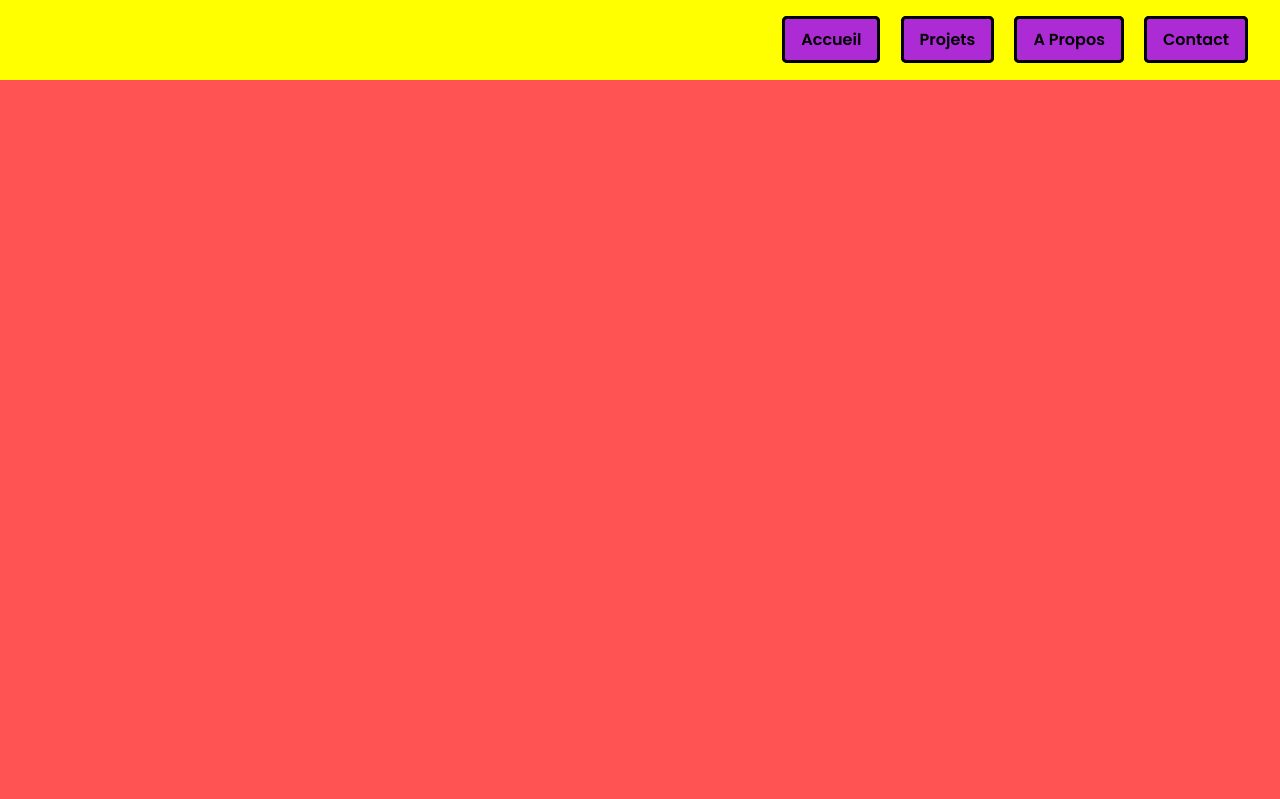
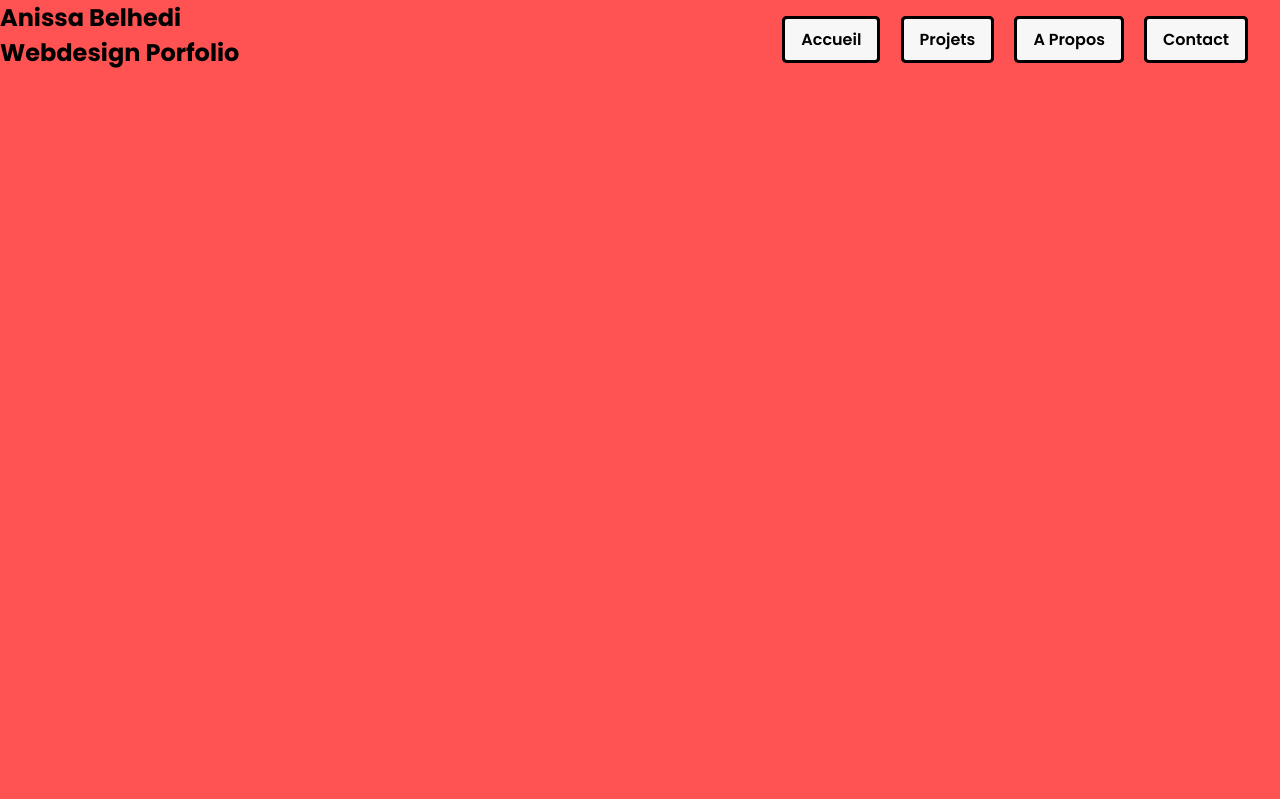
Before and after one commit to AnissaBel/anissawebdesign, a PHP site: page / in a window 1280 px wide. Shown: the top 799 px of the page. Run offline with PHP 8.4, Linux system fonts and the light colour scheme.

Commit message:
Nav link color test

```diff
--- a/css/style.css
+++ b/css/style.css
@@ -28,7 +28,6 @@ header {
     height:5rem;
     position: fixed;
     display:flex;
-    background-color: yellow;
     padding:1rem;
 }
 
@@ -55,7 +54,7 @@ nav li {
 
 .animated-link span {
     display:inline-block;
-    background-color: #ac2bd4;
+    background-color: var(--white-bg);
     border: 3px solid black;
     color:black;
     padding: 0.5rem 1rem;
```
